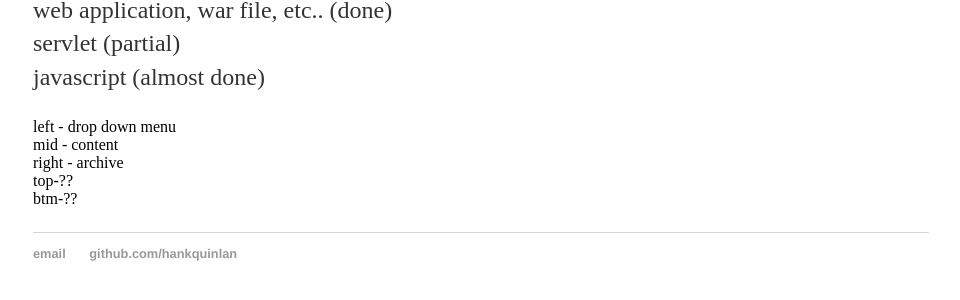
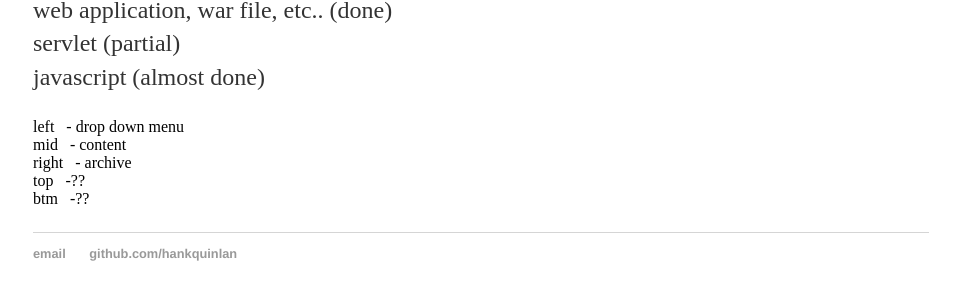
Before and after one commit to hkean/hkean.github.io, a Jekyll site: the page built from index.html, in a window 1280 px wide. Shown: the part 491-791 px from the top of the page, without its empty margins (159-1119 px from the left). Built offline with Jekyll 4.4.1, drawn with Linux system fonts in a browser that asks for light colours; part of the change alters nothing that is shown.

```diff
--- a/index.html
+++ b/index.html
@@ -20,14 +20,15 @@ servlet (partial) <br>
 
 javascript (almost done) <br>
 	</p>
-	left - drop down menu <br>
 
-mid - content  <br>
+	left &ensp;- drop down menu <br>
 
-right - archive  <br>
+mid &ensp;- content  <br>
 
-top-?? <br>
-btm-??  <br>
+right &ensp;- archive  <br>
+
+top &ensp;-?? <br>
+btm &ensp;-??  <br>
 
 
 	<p>
```
